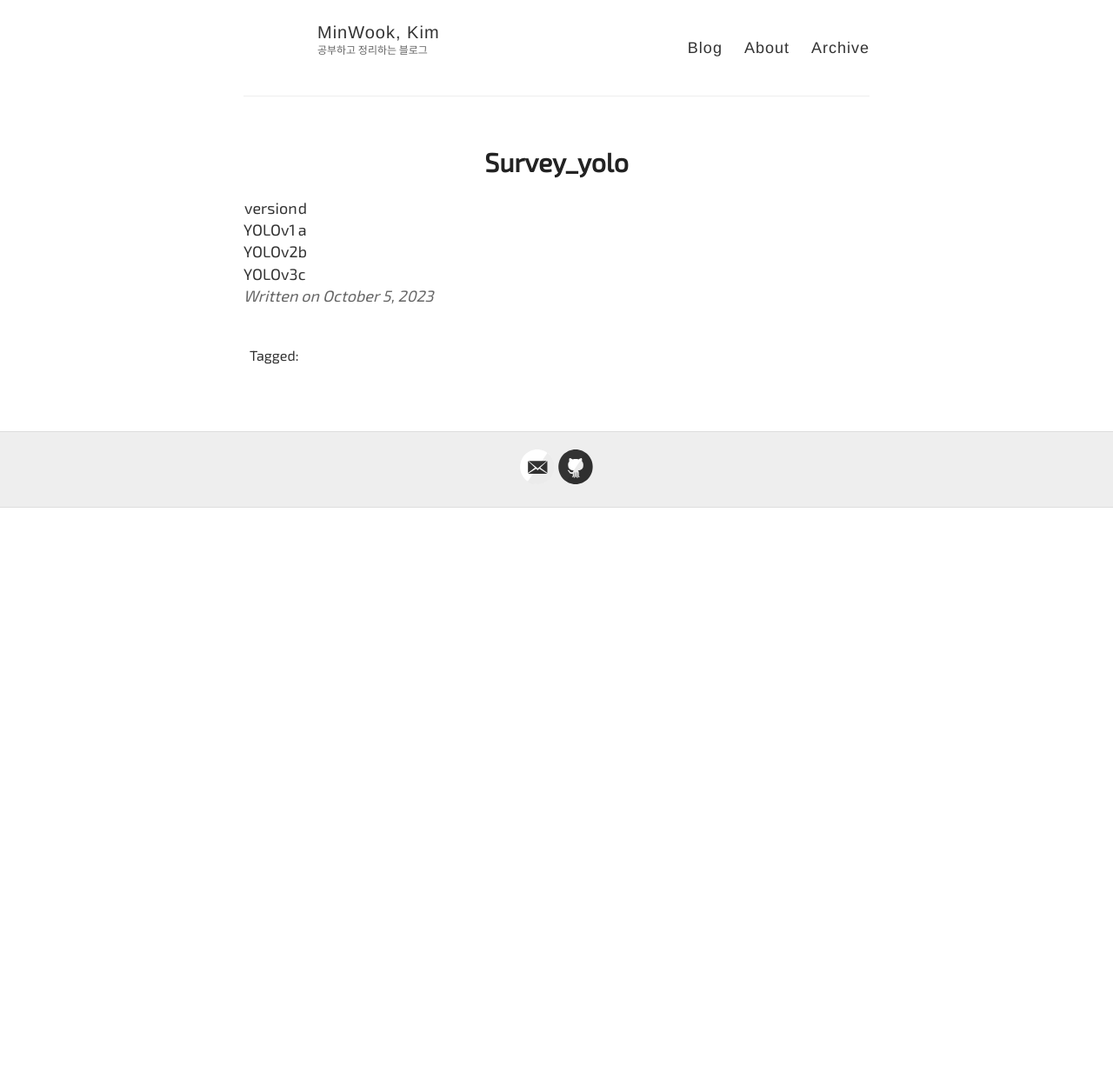
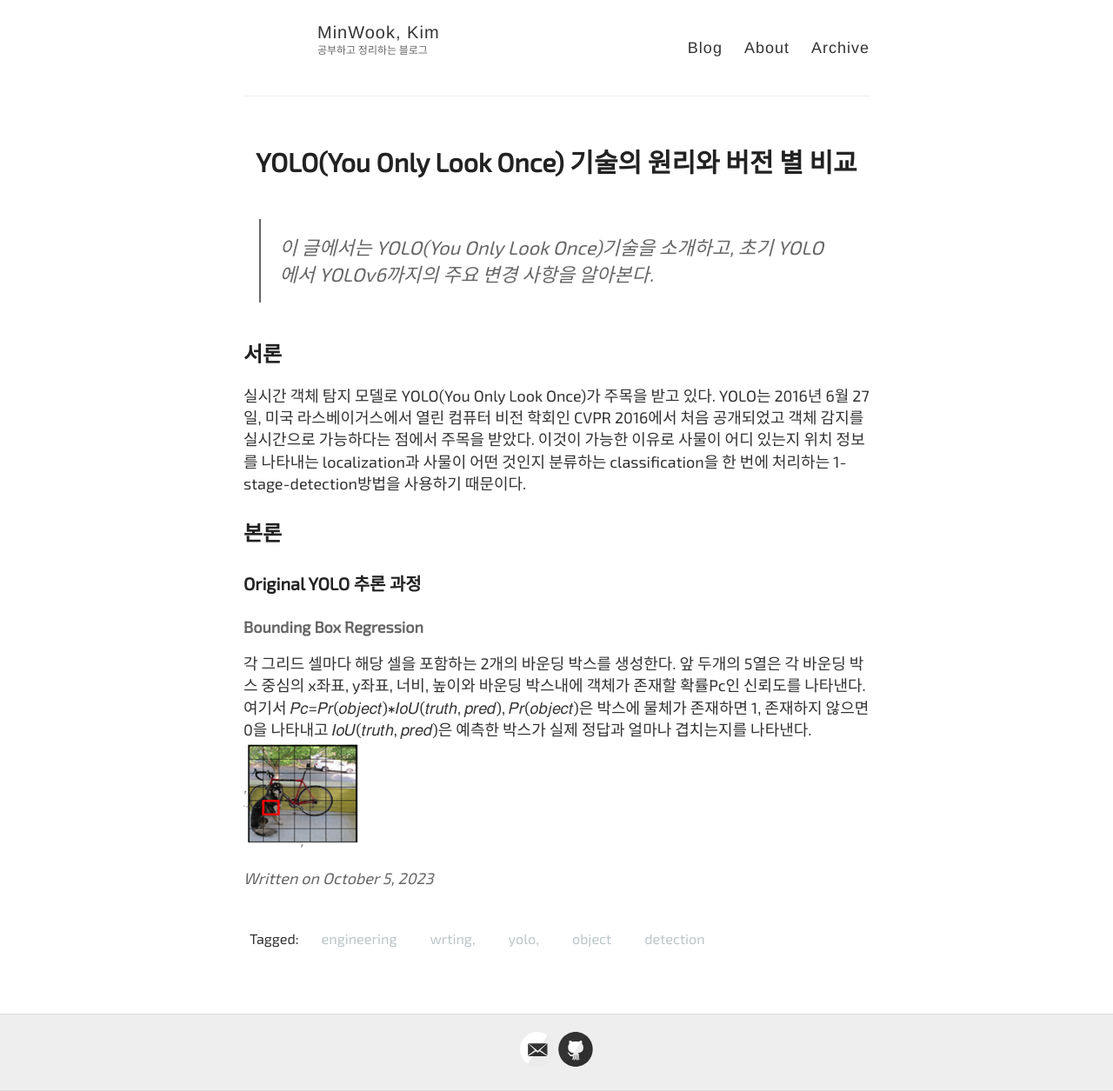
Before and after one commit to k-kmw/k-kmw.github.io, a Jekyll site: the page built from _posts/2023-10-05-survey_yolo.md, in a window 1280 px wide. Shown: the whole page at 87% size. Built offline with Jekyll 4.4.1, drawn with Linux system fonts in a browser that asks for light colours; some web fonts are replaced; our own code applies the rules of GitHub Pages for plain Markdown files; comment, search, counter and statistics services are not loaded; before the commit the page ends 900 px from its top, so only the background shows below that.

Commit message:
fix: 이미지 추가

```diff
--- a/_posts/2023-10-05-survey_yolo.md
+++ b/_posts/2023-10-05-survey_yolo.md
@@ -1,5 +1,17 @@
-| version | d |
-|---------|---|
-| YOLOv1  | a |
-| YOLOv2  | b |
-| YOLOv3  | c |
+---
+layout: post
+title: YOLO(You Only Look Once) 기술의 원리와 버전 별 비교
+author: MinWook, Kim
+tags: engineering wrting, yolo, object detection
+---
+
+> 이 글에서는 YOLO(You Only Look Once)기술을 소개하고, 초기 YOLO에서 YOLOv6까지의 주요 변경 사항을 알아본다.
+
+## 서론
+실시간 객체 탐지 모델로 YOLO(You Only Look Once)가 주목을 받고 있다. YOLO는 2016년 6월 27일, 미국 라스베이거스에서 열린 컴퓨터 비전 학회인 CVPR 2016에서 처음 공개되었고 객체 감지를 실시간으로 가능하다는 점에서 주목을 받았다. 이것이 가능한 이유로 사물이 어디 있는지 위치 정보를 나타내는 localization과 사물이 어떤 것인지 분류하는 classification을 한 번에 처리하는 1-stage-detection방법을 사용하기 때문이다.
+
+## 본론
+### Original YOLO 추론 과정
+#### Bounding Box Regression
+각 그리드 셀마다 해당 셀을 포함하는 2개의 바운딩 박스를 생성한다. 앞 두개의 5열은 각 바운딩 박스 중심의 x좌표, y좌표, 너비, 높이와 바운딩 박스내에 객체가 존재할 확률Pc인 신뢰도를 나타낸다. 여기서 𝑃𝑐=𝑃𝑟(𝑜𝑏𝑗𝑒𝑐𝑡)∗𝐼𝑜𝑈(𝑡𝑟𝑢𝑡ℎ, 𝑝𝑟𝑒𝑑), 𝑃𝑟(𝑜𝑏𝑗𝑒𝑐𝑡)은 박스에 물체가 존재하면 1, 존재하지 않으면 0을 나타내고 𝐼𝑜𝑈(𝑡𝑟𝑢𝑡ℎ, 𝑝𝑟𝑒𝑑)은 예측한 박스가 실제 정답과 얼마나 겹치는지를 나타낸다.
+![7x7 grid cell](https://k-kmw.github.io/images/20231005/img1.png)
```
Also changed, not shown: images/20231005/img1.png (added).
